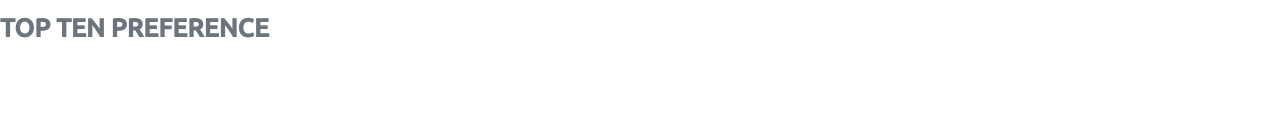
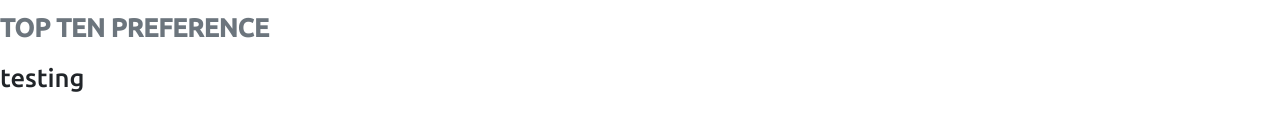
Before and after one commit to tolem/0, a plain HTML site: page table.html in a window 1280 px wide. Shown: the part 195-326 px from the top of the page. Drawn offline with nearby package versions, Linux system fonts and the light colour scheme; a web font is replaced by a local one.

Commit message:
new update

```diff
--- a/table.html
+++ b/table.html
@@ -39,6 +39,6 @@
         </tr>
       </table>
     </div>
-    <footer></footer>
+    <footer> testing </footer>
   </body>
 </html>
```
Also changed, not shown: about.html (+5 -2 lines), README.md.
